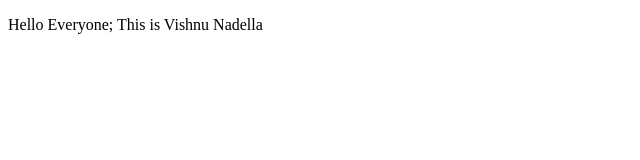
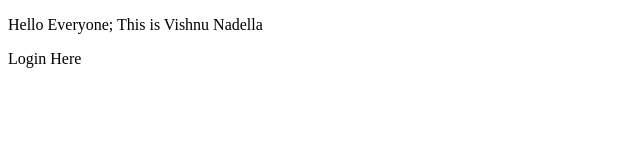
Before and after one commit to VishnuNadella/learning_GIT, a plain HTML site: page index.html in a window 1280 px wide. Shown: the full height of the page, 0-640 px from the left. Drawn offline with Linux system fonts and the light colour scheme.

Commit message:
login details html change

```diff
--- a/index.html
+++ b/index.html
@@ -8,5 +8,6 @@
 </head>
 <body>
     <p>Hello Everyone; This is Vishnu Nadella</p>
+    <p>Login Here</p>
 </body>
 </html>
```
